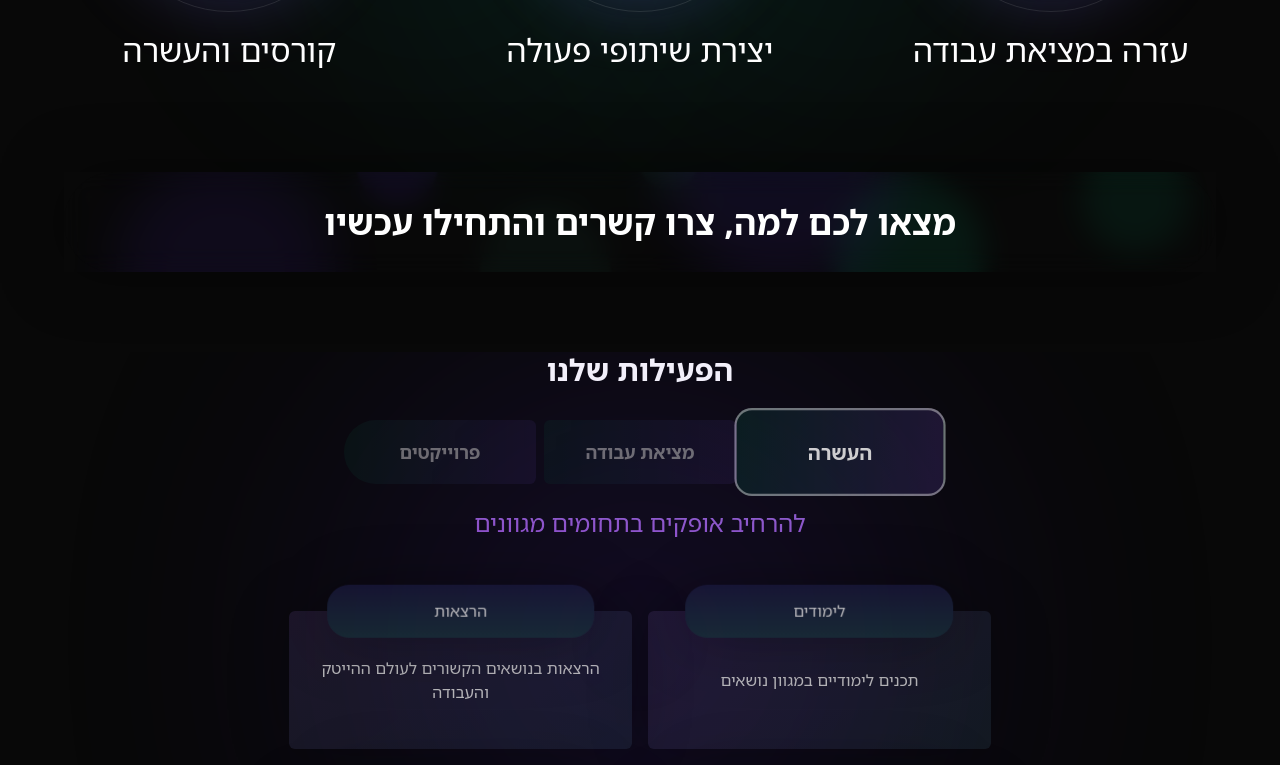
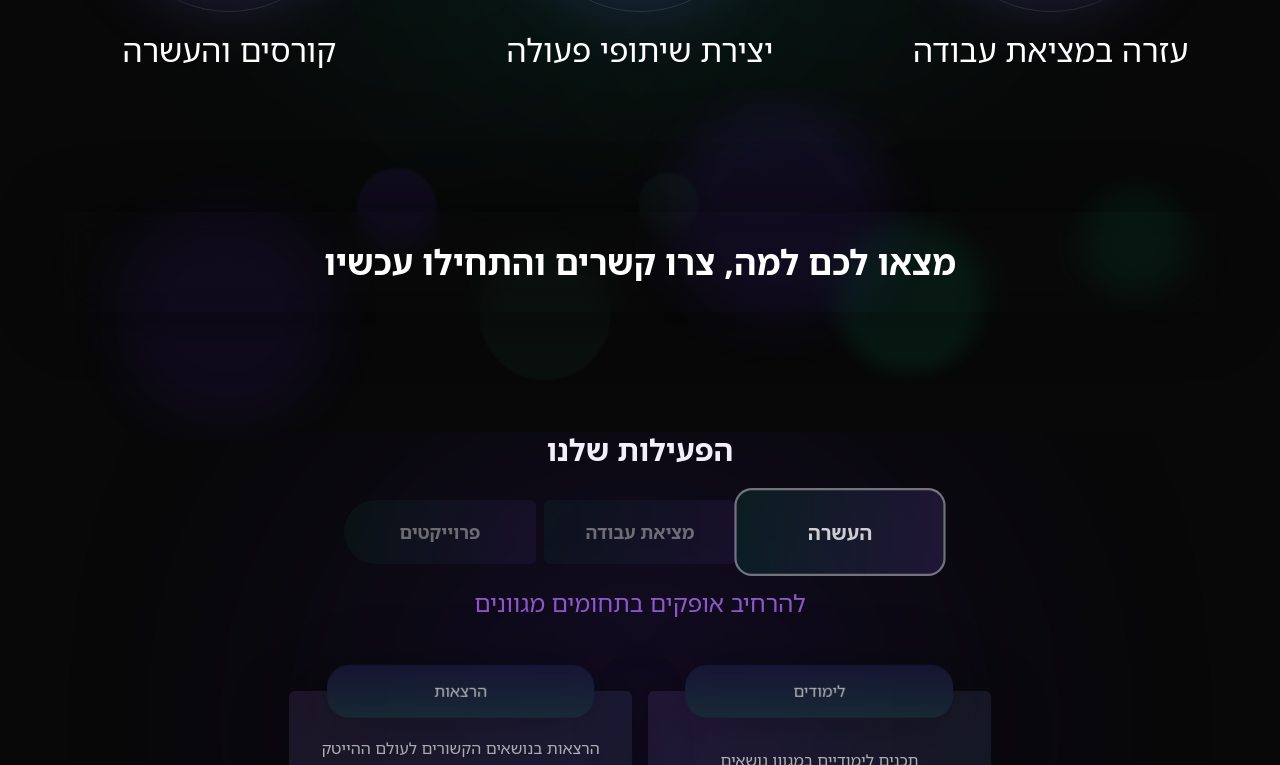
Before and after one commit to J4JIsrael/official-website, a Next.js app: page / in a window 1280 px wide. Shown: the part 1215-1980 px from the top of the page. Built offline with nearby package versions, Linux system fonts and the light colour scheme.

Commit message:
fix community sentence bg

```diff
--- a/src/components/communitySentence/CommunitySentence.tsx
+++ b/src/components/communitySentence/CommunitySentence.tsx
@@ -3,8 +3,8 @@ import React from 'react';
 
 export const CommunitySentence = () => {
   return (
-    <div className="relative z-50 w-full">
-      <QuoteBG className="absolute left-0 top-0 h-full w-full " />
+    <div className="relative z-50 my-10 w-full">
+      <QuoteBG className="brder-color-white absolute left-0 h-full w-full translate-y-[-35%] transform p-44" />
       <div
         style={{
           background:
```
